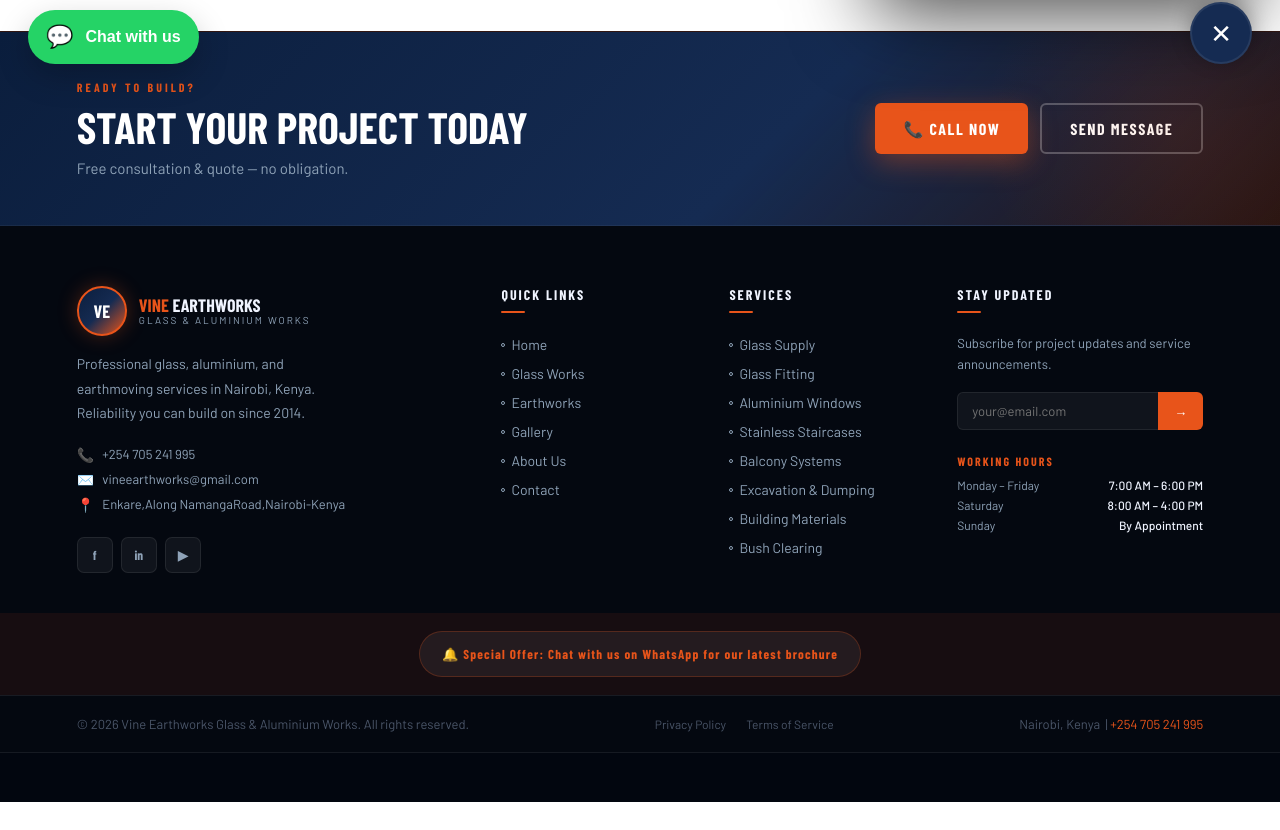
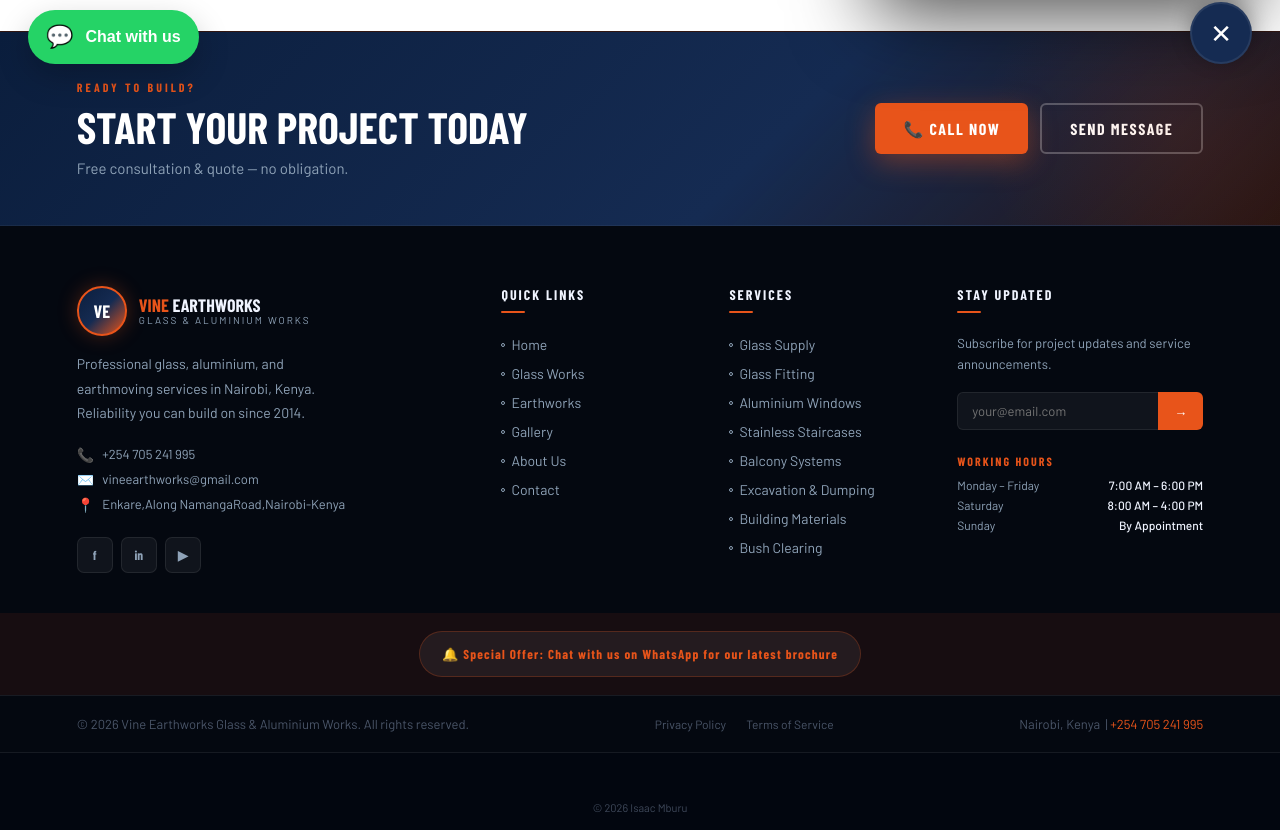
Before and after one commit to Elprezidante/Vine-earthworks, a React (Create React App) app: page / in a window 1280 px wide. Shown: the part 708-1538 px from the top of the page. Before the commit the page ends 1510 px from the top, so only its background shows below. Built offline with nearby package versions, Linux system fonts and the light colour scheme; a web font is replaced by a local one.

Commit message:
vine earthworks

```diff
--- a/src/Components/Footer.jsx
+++ b/src/Components/Footer.jsx
@@ -49,7 +49,6 @@ function FooterLink({ label, onClick }) {
     </li>
   );
 }
-
 export default function Footer({ onNavigate }) {
   const [emailInput, setEmailInput] = useState("");
   const [subscribed, setSubscribed] = useState(false);
@@ -407,6 +406,11 @@ export default function Footer({ onNavigate }) {
         }}>
           Thank you for being here — Vine Earthworks appreciates your visit.
         </marquee>
+        <div style={{ textAlign: 'center', marginTop: 8 }}>
+          <small style={{ fontFamily: FONTS.body, fontSize: 11, color: COLORS.textMuted, opacity: 0.85 }}>
+            © {new Date().getFullYear()} Isaac Mburu
+          </small>
+        </div>
       </div>
 
       <style>{`
```
